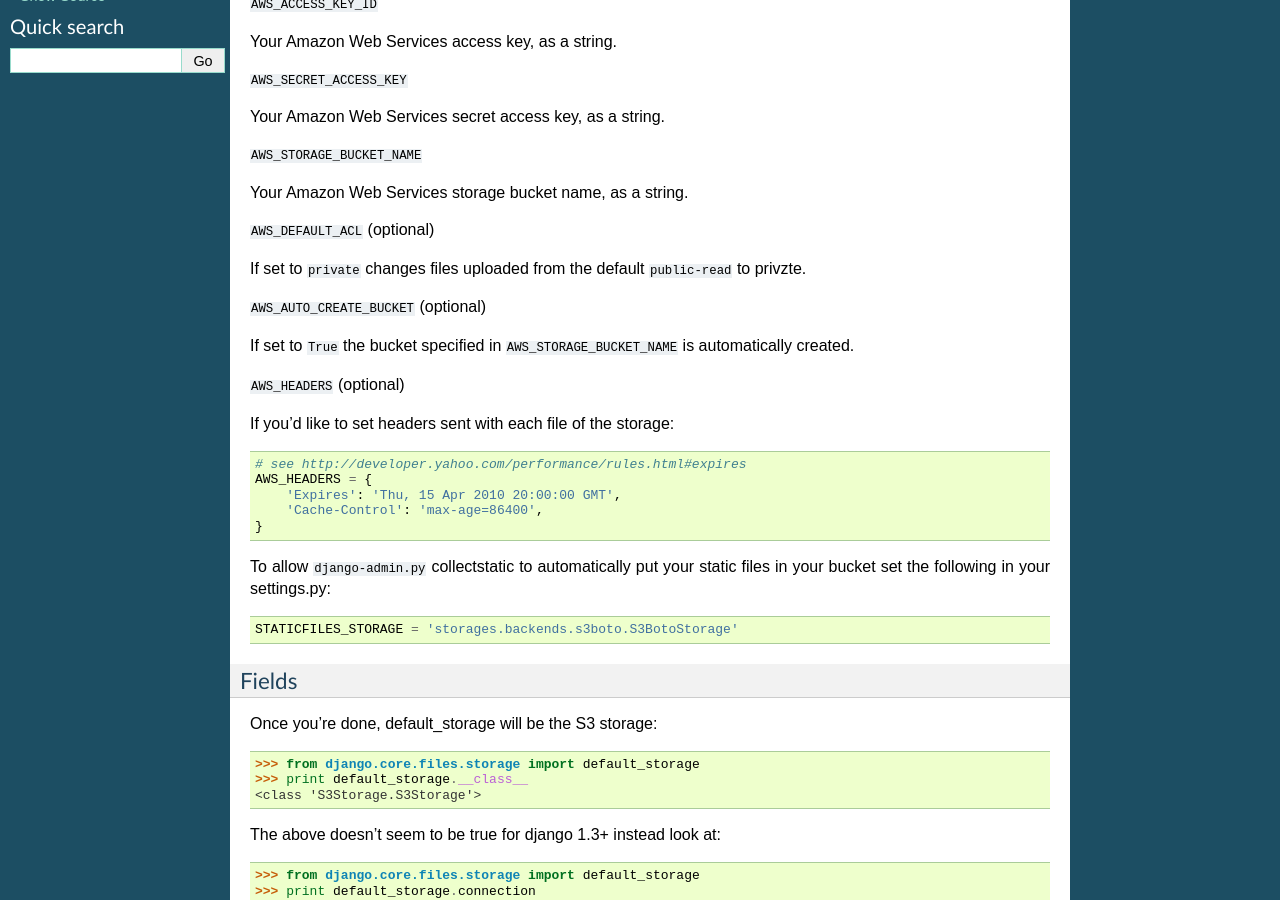
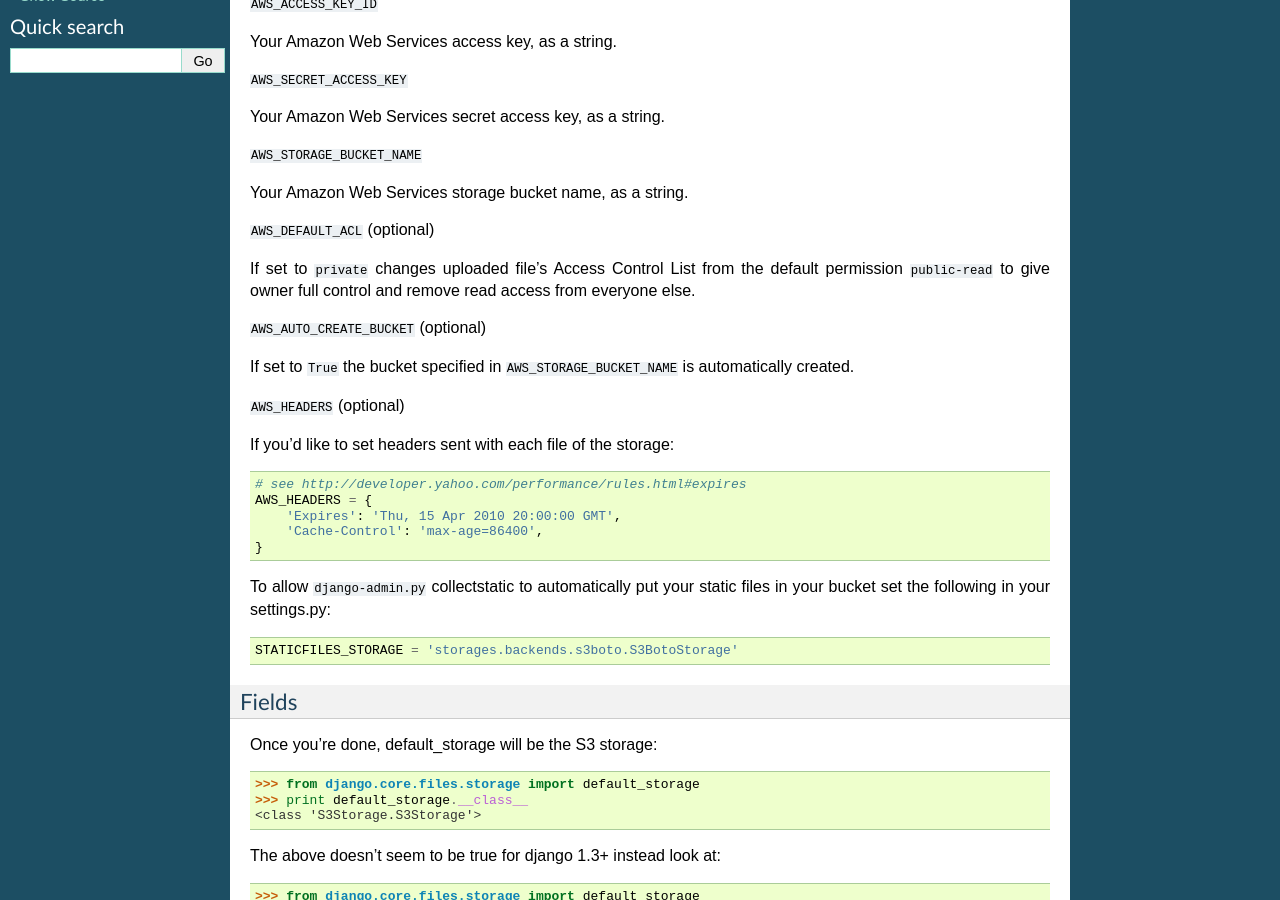
Before and after one commit to jschneier/django-storages, a Sphinx documentation site: the page built from docs/backends/amazon-S3.rst, in a window 1280 px wide and 900 px high, scrolled down 348 px. Built offline with Sphinx 7.4.7, drawn with Linux system fonts in a browser that asks for light colours.

Commit message:
Update amazon-S3.rst

```diff
--- a/docs/backends/amazon-S3.rst
+++ b/docs/backends/amazon-S3.rst
@@ -27,7 +27,7 @@
 
 ``AWS_DEFAULT_ACL`` (optional)
 
-If set to ``private`` changes files uploaded from the default ``public-read`` to privzte.
+If set to ``private`` changes uploaded file's Access Control List from the default permission ``public-read`` to give owner full control and remove read access from everyone else.
 
 ``AWS_AUTO_CREATE_BUCKET`` (optional)
 
```
